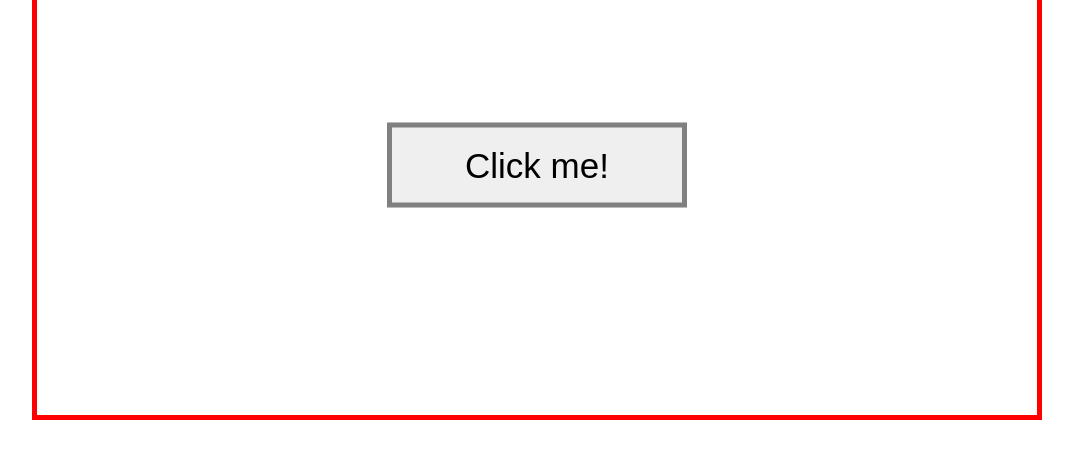
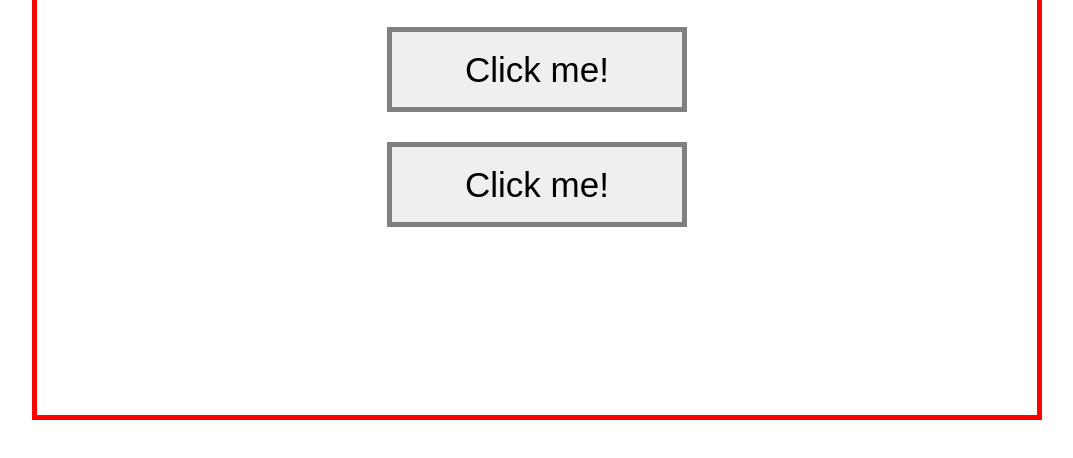
Before and after one commit to dushmanexzy/JavaScript_HW, a website built with webpack: page 14.Assembly/index.html in a window 1280 px wide. Shown: the part 90-548 px from the top of the page, without its empty margins (103-1176 px from the left). Built offline with nearby package versions, Linux system fonts and the light colour scheme.

Commit message:
do counter for n-buttons (continue)

```diff
--- a/14.Assembly/src/button.css
+++ b/14.Assembly/src/button.css
@@ -1,6 +1,4 @@
 body {
-  position: relative;
-
   margin: 0 auto;
   padding: 0;
 
@@ -21,14 +19,13 @@ body {
   text-decoration: underline;
 }
 
-.click-btn {
-  position: absolute;
-  top: 50%;
-  left: 50%;
-  transform: translate(-50%, -50%);
+button {
+  display: block;
 
   width: 300px;
 
+  margin: 0 auto;
+  margin-bottom: 30px;
   padding: 20px 40px;
 
   font-size: 35px;
--- a/14.Assembly/src/button.js
+++ b/14.Assembly/src/button.js
@@ -1,7 +1,7 @@
 "use strict";
 
 export default function button() {
-  const btn = document.createElement('button');
+  let btn = document.createElement('button');
 
   btn.innerHTML = 'Click me!';
 
--- a/14.Assembly/src/index.js
+++ b/14.Assembly/src/index.js
@@ -1,24 +1,61 @@
 import './button.css';
 import button from './button';
 
-document.body.appendChild(button());
+function declOfNum(number, titles) {
+  let cases = [2, 0, 1, 1, 1, 2];
+  return titles[(number % 100 > 4 && number % 100 < 20) ? 2 : cases[(number % 10 < 5) ? number % 10 : 5]];
+}
 
-const clickBtn = document.querySelector('button');
-let count = 0;
+// function makeCounter() {
+//   var currentCount = 0;
 
-clickBtn.classList.add('click-btn');
+//   return function() {
+//     return currentCount++;
+//   };
+// }
 
-clickBtn.addEventListener('click', function (evt) {
-  evt.preventDefault();
 
-  count += 1;
 
-  function declOfNum(number, titles) {
-    let cases = [2, 0, 1, 1, 1, 2];
-    return titles[(number % 100 > 4 && number % 100 < 20) ? 2 : cases[(number % 10 < 5) ? number % 10 : 5]];
-  }
+// BODY.addEventListener('click', function (evt) {
+//   let target = evt.target;
+//   if (target.tagName != 'BUTTON') return;
 
+//   let count = makeCounter();
+
+//   let declaration = declOfNum(count(), ['клик', 'клика', 'кликов']);
+
+//   target.innerText = `${count()} ${declaration}!`;
+// });
+
+const BODY = document.querySelector('body');
+
+BODY.appendChild(button());
+BODY.appendChild(button());
+
+function makeCounter() {
+  let currentCount = 1;
+
+  return function () {
+    return currentCount++;
+  };
+};
+
+let buttons = document.querySelectorAll('button');
+let clicker = function (e) {
+  let count = this.counter();
   let declaration = declOfNum(count, ['клик', 'клика', 'кликов']);
 
-  clickBtn.innerHTML = `${count} ${declaration}!`;
-});
+  return count, declaration;
+
+  // innerText = `${count} ${declaration}!`;
+};
+
+for (let i = 0; i < buttons.length; i++) {
+  buttons[i].counter = makeCounter();
+  buttons[i].addEventListener('click', function (e) {
+    clicker.apply(this);
+
+    console.log(count, declaration);
+
+  });
+}
```
Also changed, not shown: 14.Assembly/build/build.css, 14.Assembly/build/build.js, 1 other file.
